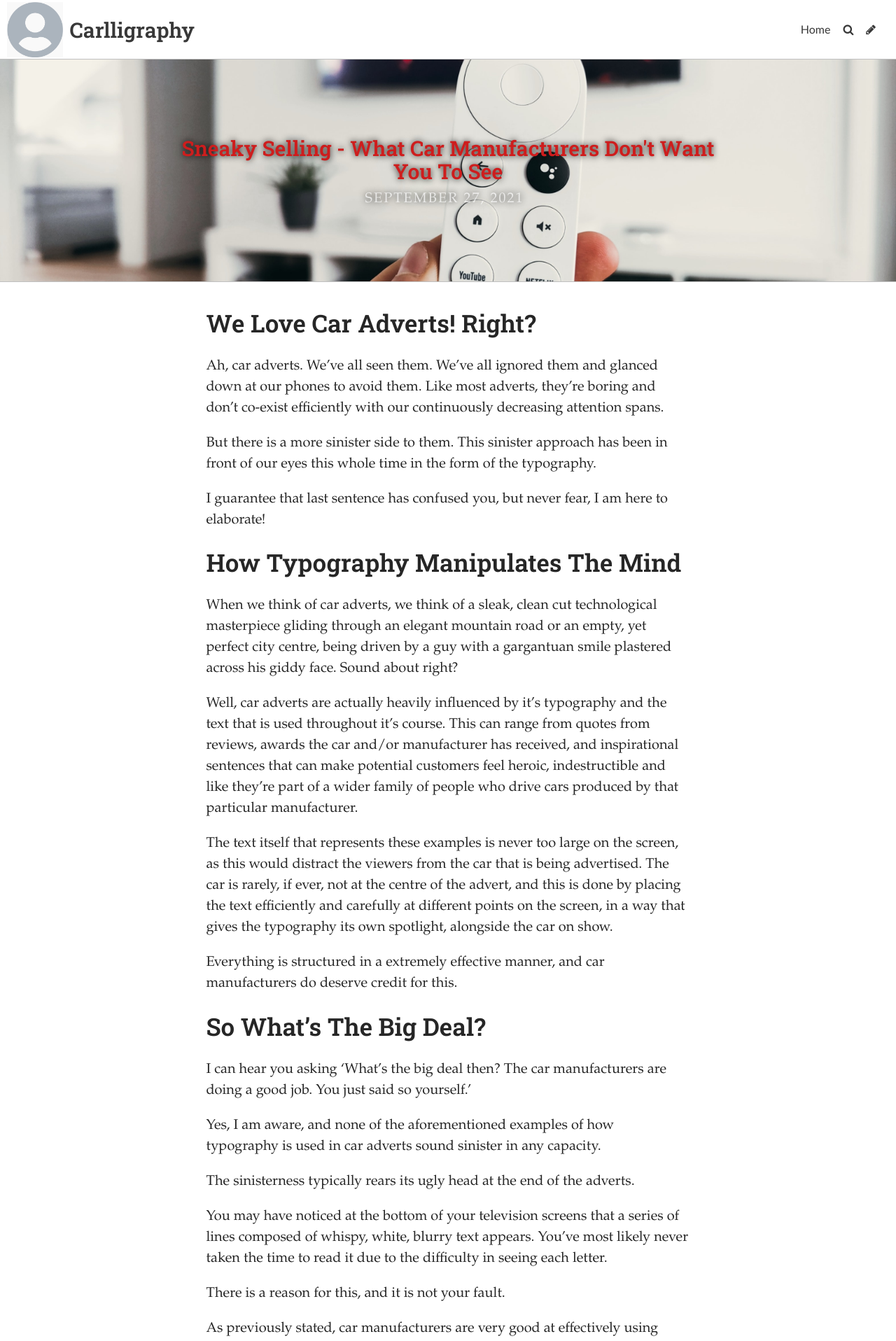
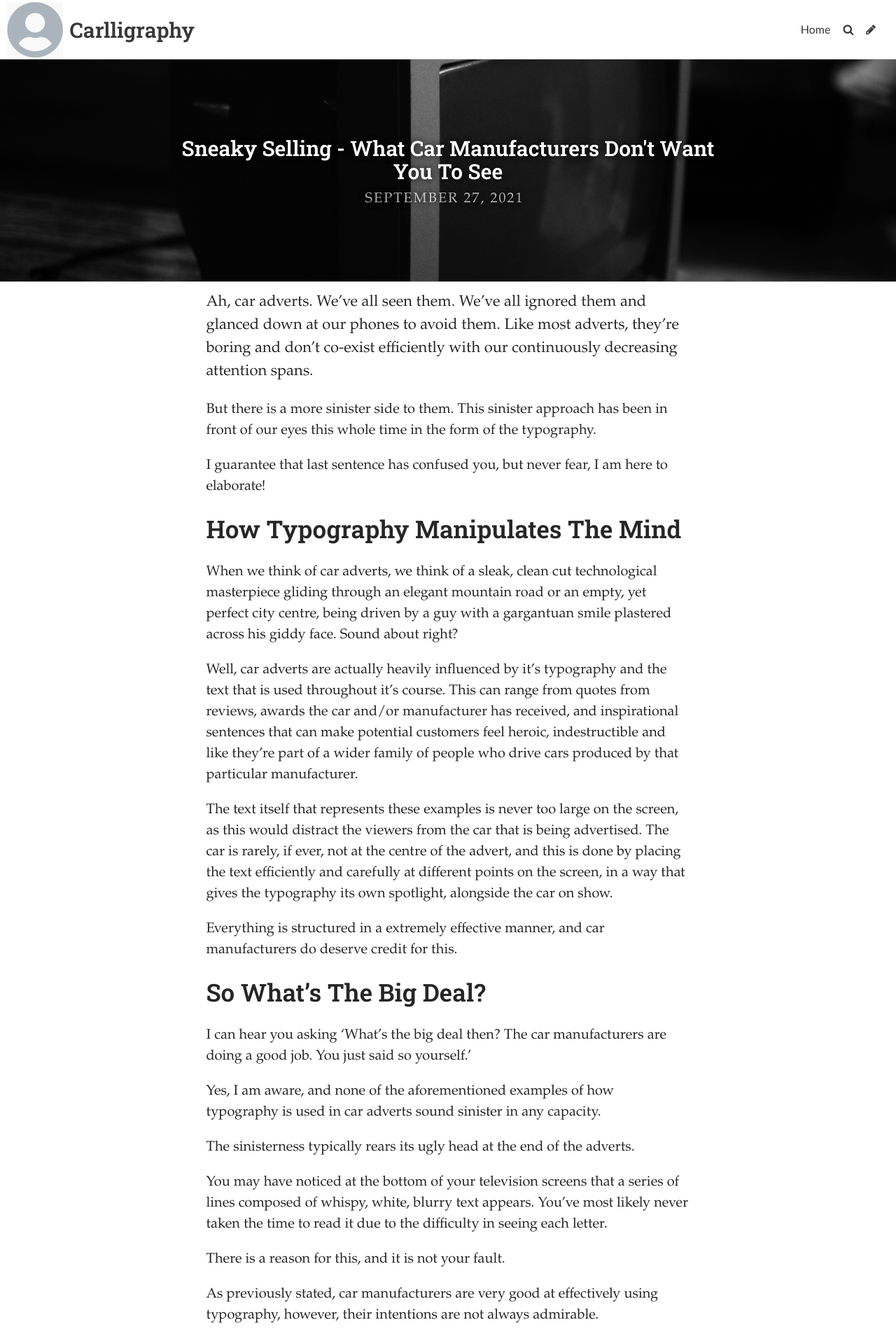
Before and after one commit to 19143507/typographicdesign, a Jekyll site: the page built from _posts/2021-09-27-sneaky-selling-what-car-manufacturers-dont-want-you-to-see.md, in a window 1280 px wide. Shown: the top 1916 px of the page at 70% size. Built offline with Jekyll 4.4.1, drawn with Linux system fonts in a browser that asks for light colours; some web fonts are replaced.

Commit message:
Update Post “2021-09-27-sneaky-selling-what-car-manufacturers-dont-want-you-to-see”

```diff
--- a/_posts/2021-09-27-sneaky-selling-what-car-manufacturers-dont-want-you-to-see.md
+++ b/_posts/2021-09-27-sneaky-selling-what-car-manufacturers-dont-want-you-to-see.md
@@ -2,20 +2,16 @@
 layout: post
 title: Sneaky Selling - What Car Manufacturers Don't Want You To See
 date: 2021-09-27T09:01:39.054Z
-image: ../uploads/dario-kjz_utwlc0w-unsplash.jpg
-title_color: "#ce1d1d"
-caption: Photo by Dario on Unsplash
+image: ../uploads/khalid-alshehri-hqrd8s4mj10-unsplash.jpg
+title_color: "#ffffff"
+caption: Photo by Khalid Alshehri on Unsplash
 comments: false
 ---
-## We Love Car Adverts! Right?
-
 Ah, car adverts. We've all seen them. We've all ignored them and glanced down at our phones to avoid them. Like most adverts, they're boring and don't co-exist efficiently with our continuously decreasing attention spans.
 
 But there is a more sinister side to them. This sinister approach has been in front of our eyes this whole time in the form of the typography.
 
 I guarantee that last sentence has confused you, but never fear, I am here to elaborate!
-
-
 
 ## **How Typography Manipulates The Mind**
 
@@ -26,8 +22,6 @@ Well, car adverts are actually heavily influenced by it's typography and the tex
 The text itself that represents these examples is never too large on the screen, as this would distract the viewers from the car that is being advertised. The car is rarely, if ever, not at the centre of the advert, and this is done by placing the text efficiently and carefully at different points on the screen, in a way that gives the typography its own spotlight, alongside the car on show.
 
 Everything is structured in a extremely effective manner, and car manufacturers do deserve credit for this.
-
-
 
 ## So What's The Big Deal?
 
@@ -49,8 +43,6 @@ Who in their right mind is going to pause the advert, get up from their sofa, sq
 
 Car manufacturers know this and it's why they do it, but at the same time, they're abiding by the law because at the end of the day, they are showing all of the relevant information.
 
-
-
 ## In Conclusion
 
 Car manufacturers are able to keep themselves clean in the eyes of the law, prevent customers from being scared off by the legal information, and use powerful and inspirational quotes to make their cars seem amazing.
```
Also changed, not shown: uploads/khalid-alshehri-hqrd8s4mj10-unsplash.jpg (added).
